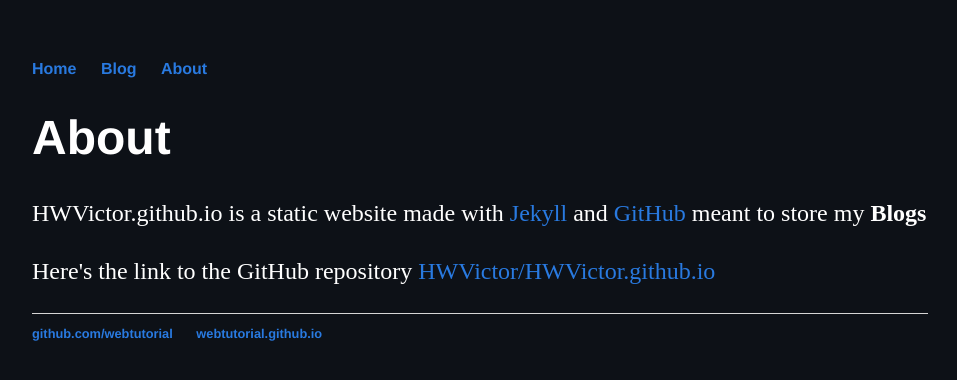
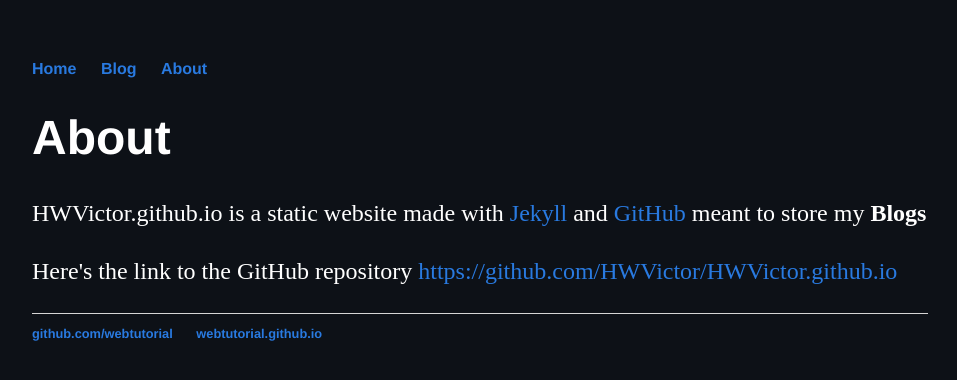
Before and after one commit to HWVictor/HWVictor.github.io, a Jekyll site: the page built from about/index.html, in a window 1280 px wide. Shown: the top 380 px of the page, without its empty margins (160-1117 px from the left). Built offline with Jekyll 4.4.1, drawn with Linux system fonts in a browser that asks for light colours; some of the changed lines change nothing that is shown.

Commit message:
Update index.html

```diff
--- a/about/index.html
+++ b/about/index.html
@@ -5,4 +5,4 @@ title: About
 
 <h1>{{ page.title }}</h1>
 <p>HWVictor.github.io is a static website made with <a href="https://jekyllrb.com/">Jekyll</a> and <a href="https://github.com/">GitHub</a> meant to store my <b>Blogs</b></p>
-<p>Here's the link to the GitHub repository <a href="HWVictor/HWVictor.github.io">HWVictor/HWVictor.github.io</a></p>
+<p>Here's the link to the GitHub repository <a href="https://github.com/HWVictor/HWVictor.github.io">https://github.com/HWVictor/HWVictor.github.io</a></p>
```
